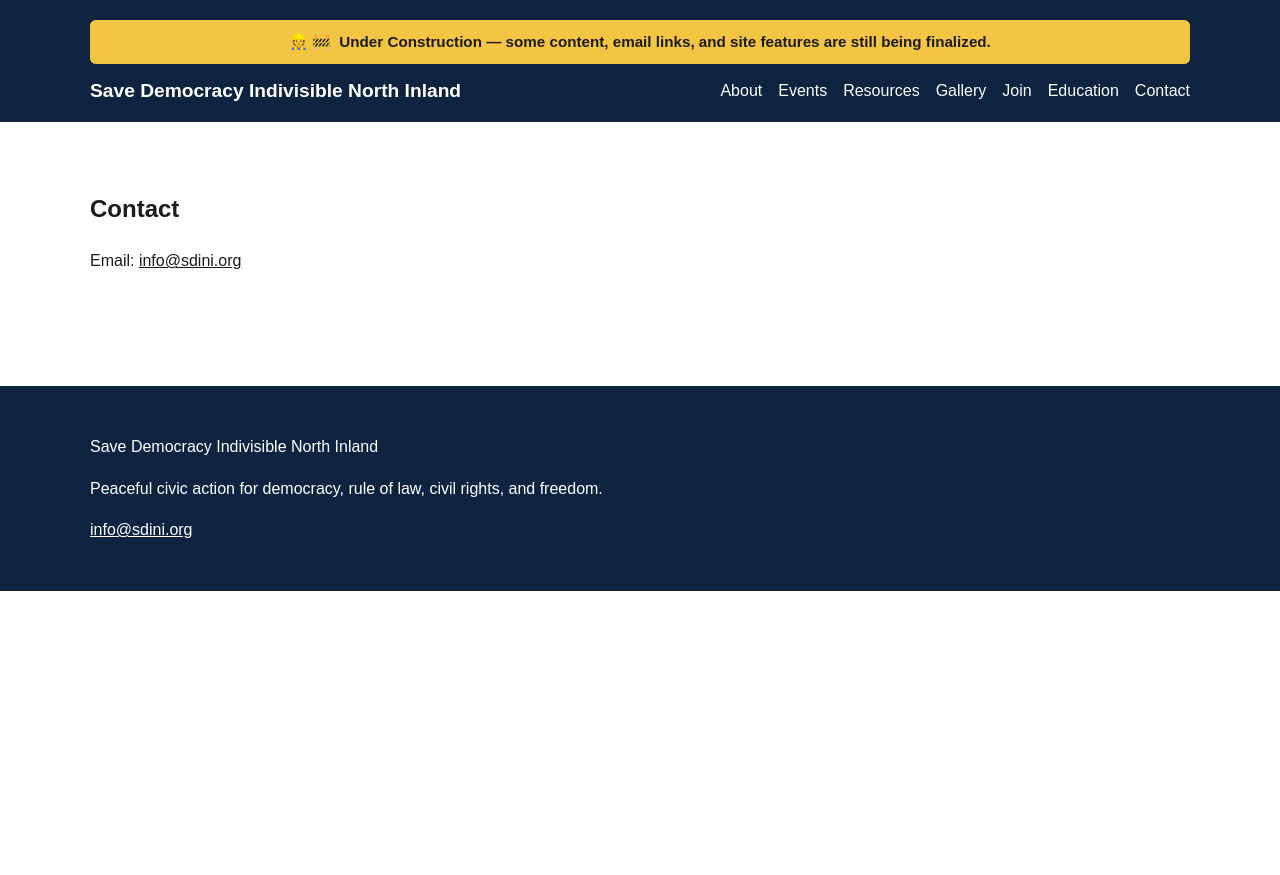
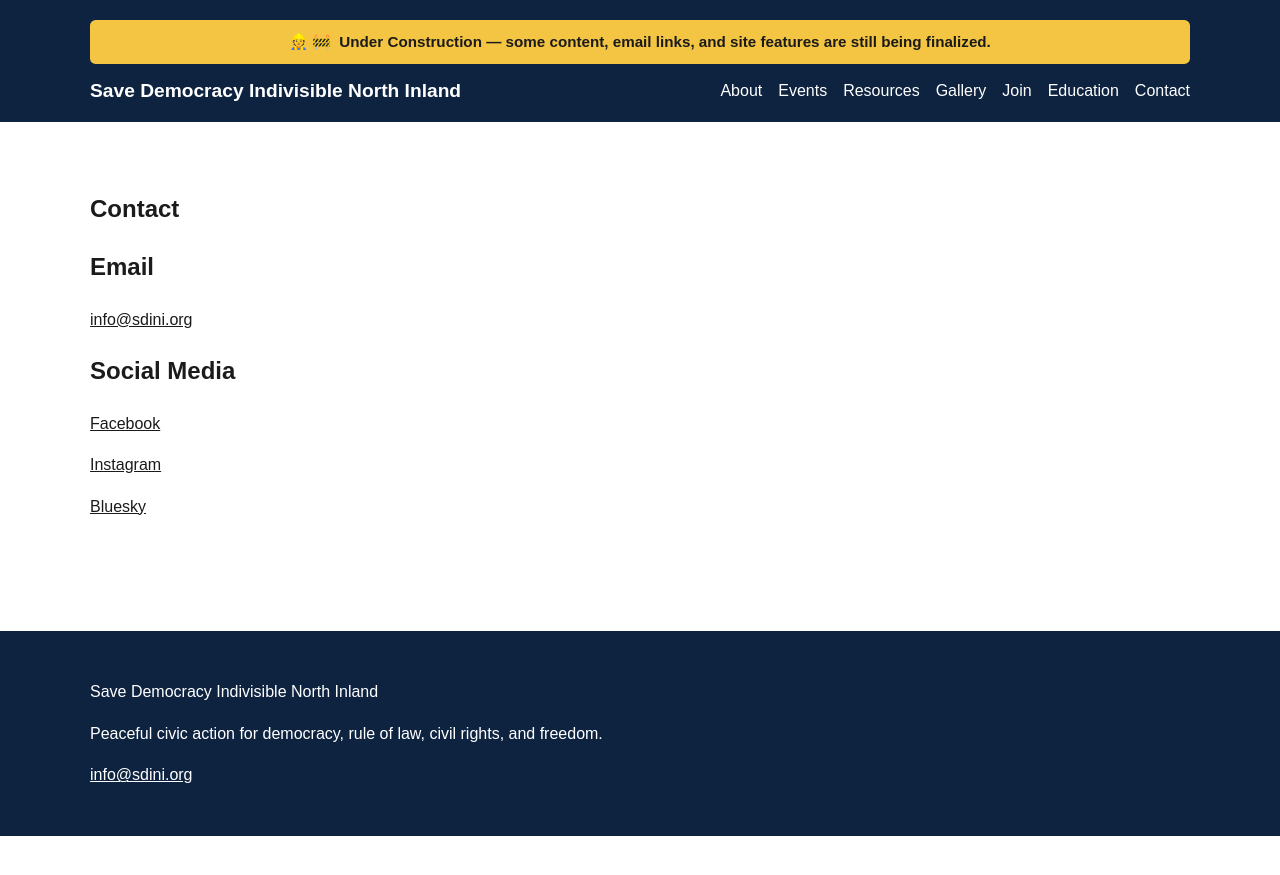
Before and after one commit to SDI-NI/sdini-web, a Jekyll site: the page built from contact.md, in a window 1280 px wide. Shown: the top 875 px of the page. Built offline with Jekyll 4.4.1, drawn with Linux system fonts in a browser that asks for light colours; a script that is not in the unit is left out.

Commit message:
Update contact.md (#16)

```diff
--- a/contact.md
+++ b/contact.md
@@ -4,4 +4,40 @@ permalink: /contact/
 layout: page
 ---
 
-Email: [info@sdini.org](mailto:info@sdini.org)
+## Email
+
+{% if site.data.site.email %}
+<p>
+<a href="mailto:{{ site.data.site.email }}">{{ site.data.site.email }}</a>
+</p>
+{% endif %}
+
+## Social Media
+
+<div class="contact-social">
+
+{% if site.data.site.facebook %}
+<p>
+<a href="{{ site.data.site.facebook }}" target="_blank">
+Facebook
+</a>
+</p>
+{% endif %}
+
+{% if site.data.site.instagram %}
+<p>
+<a href="{{ site.data.site.instagram }}" target="_blank">
+Instagram
+</a>
+</p>
+{% endif %}
+
+{% if site.data.site.bluesky %}
+<p>
+<a href="{{ site.data.site.bluesky }}" target="_blank">
+Bluesky
+</a>
+</p>
+{% endif %}
+
+</div>
```
